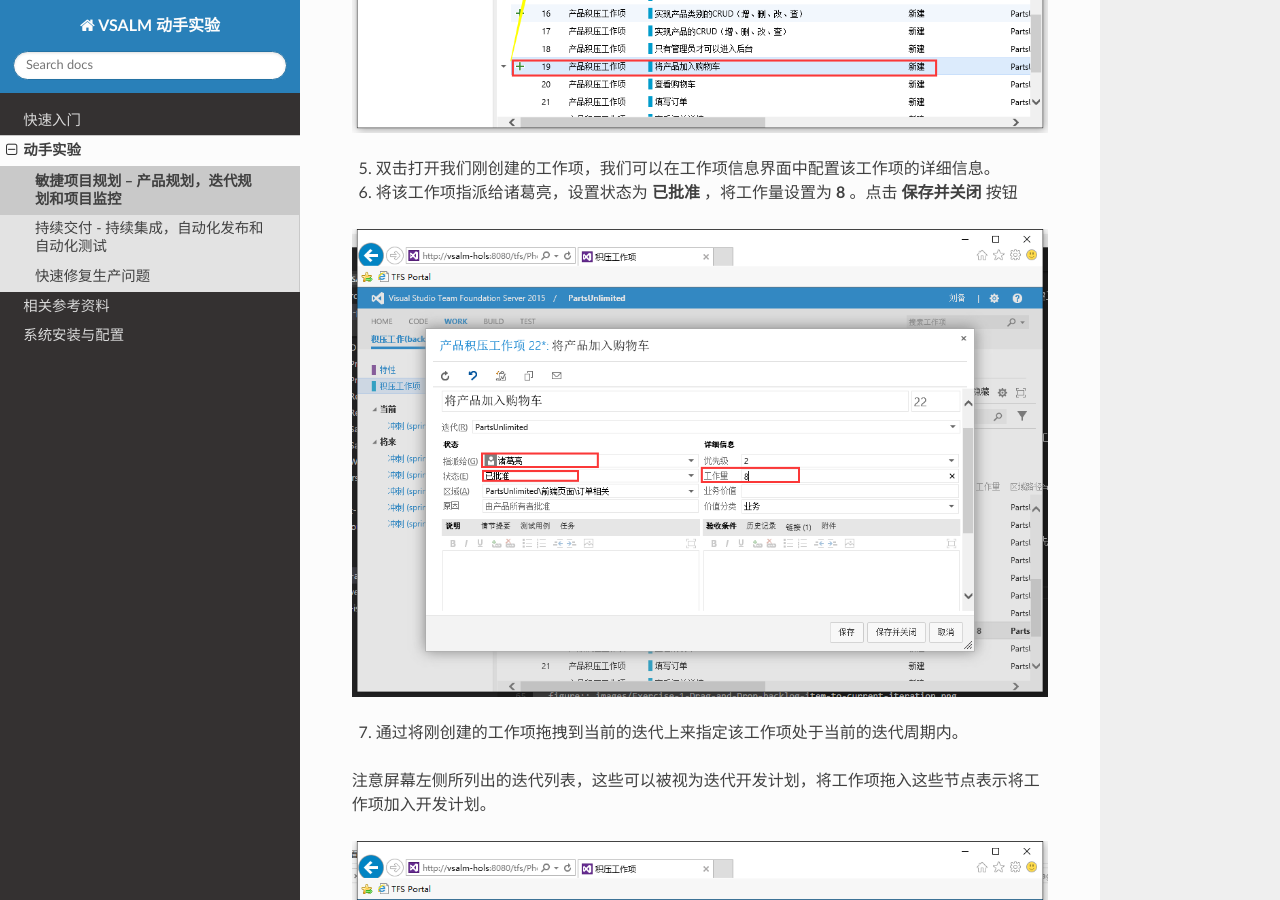
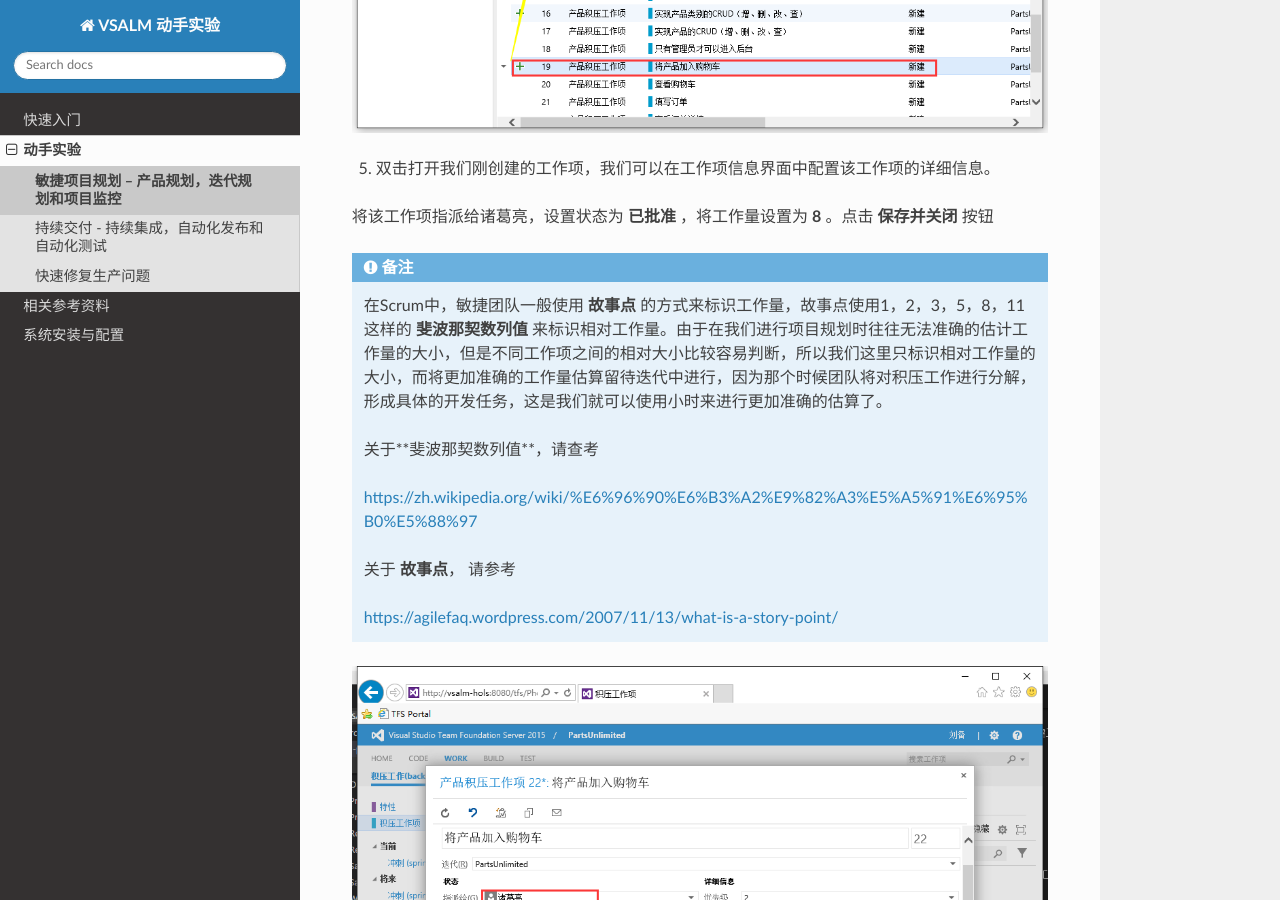
Before and after one commit to ups216/vsalm-hols, a Sphinx documentation site: the page built from docs/labs/agile-planning-and-portfolio-management.rst, in a window 1280 px wide and 900 px high, scrolled down 5504 px. Built offline with Sphinx 7.4.7 and the Read the Docs theme 2.0.0, drawn with Linux system fonts in a browser that asks for light colours; the version number could not be read and is left out; some of the changed text lies outside the part shown.

Commit message:
improve agile planning doc

```diff
--- a/docs/labs/agile-planning-and-portfolio-management.rst
+++ b/docs/labs/agile-planning-and-portfolio-management.rst
@@ -21,7 +21,7 @@
 
 .. figure:: images/Exercise-1-Open-TFS-Web-Portal-From-Browse.png
 
-2.	使用用户名liubei登陆。(密码请参考快速入门的 :doc:`/getting-started/sample-project-introduction` 一节内容）
+2.	使用用户 **刘备** 登陆。(用户名和密码请参考快速入门的 :doc:`/getting-started/sample-project-introduction` 一节内容）
 
 .. figure:: images/Exercise-1-Login-TFS-Web-Portal-From-Browse.png
 
@@ -66,17 +66,29 @@
 
 5.	双击打开我们刚创建的工作项，我们可以在工作项信息界面中配置该工作项的详细信息。
 
-6.	将该工作项指派给诸葛亮，设置状态为 **已批准** ，将工作量设置为 **8** 。点击 **保存并关闭** 按钮
+将该工作项指派给诸葛亮，设置状态为 **已批准** ，将工作量设置为 **8** 。点击 **保存并关闭** 按钮
+
+.. note::
+
+    在Scrum中，敏捷团队一般使用 **故事点** 的方式来标识工作量，故事点使用1，2，3，5，8，11这样的 **斐波那契数列值** 来标识相对工作量。由于在我们进行项目规划时往往无法准确的估计工作量的大小，但是不同工作项之间的相对大小比较容易判断，所以我们这里只标识相对工作量的大小，而将更加准确的工作量估算留待迭代中进行，因为那个时候团队将对积压工作进行分解，形成具体的开发任务，这是我们就可以使用小时来进行更加准确的估算了。
+
+    关于**斐波那契数列值**，请查考
+
+    https://zh.wikipedia.org/wiki/%E6%96%90%E6%B3%A2%E9%82%A3%E5%A5%91%E6%95%B0%E5%88%97
+
+    关于 **故事点**， 请参考
+
+    https://agilefaq.wordpress.com/2007/11/13/what-is-a-story-point/
 
 .. figure:: images/Exercise-1-Edit-the-detail-information-of-backlog-item.png
 
-7.	通过将刚创建的工作项拖拽到当前的迭代上来指定该工作项处于当前的迭代周期内。
+6.	通过将刚创建的工作项拖拽到当前的迭代上来指定该工作项处于当前的迭代周期内。
 
 注意屏幕左侧所列出的迭代列表，这些可以被视为迭代开发计划，将工作项拖入这些节点表示将工作项加入开发计划。
 
 .. figure:: images/Exercise-1-Drag-and-Drop-backlog-item-to-current-iteration.png
 
-8.	可以在列表中检查该工作项的 **迭代路径** 列的值来确定该工作项是否已分配到当前迭代周期内。
+可以在列表中检查该工作项的 **迭代路径** 列的值来确定该工作项是否已分配到当前迭代周期内。
 
 .. figure:: images/Exercise-1-Check-the-backlog-item-iteration.png
 
@@ -113,6 +125,10 @@
 
 .. figure:: images/Exercise-1-Set-detail-information-for-task.png
 
+.. note::
+
+    这里的 **剩余工作** 字段所设置的 **10** 一般表示10个小时。
+
 6.  此时我们可以打开右上角的 **工作详细信息** 标签的 **打开/关闭** 按钮来查看当前迭代容量情况。由于这个迭代此时团队的总容量为8小时，而任务量为10小时，所以会出现下图所示的情形，红色表示当前任务量超过团队计划的任务量。一旦出现红色，项目负责人就必须要考虑增加人员或减少迭代的任务量，可以将一些积压工作放入下一个迭代中。
 
 .. figure:: images/Exercise-1-Open-work-detail-information.png
```
Also changed, not shown: other parts of docs/labs/agile-planning-and-portfolio-management.rst (+1 -1 lines), docs/getting-started/sample-project-introduction.rst (+15 -0 lines).
